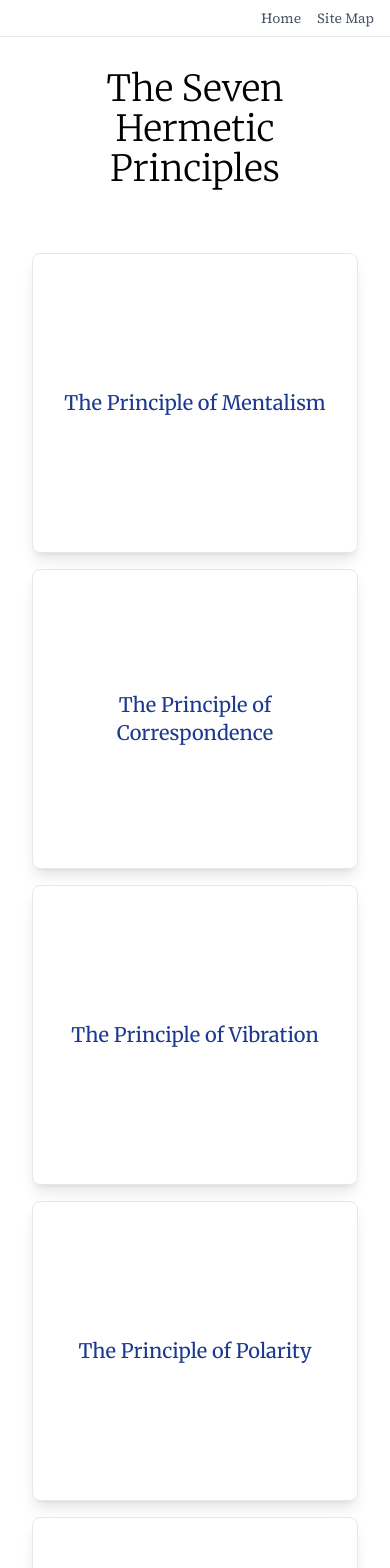
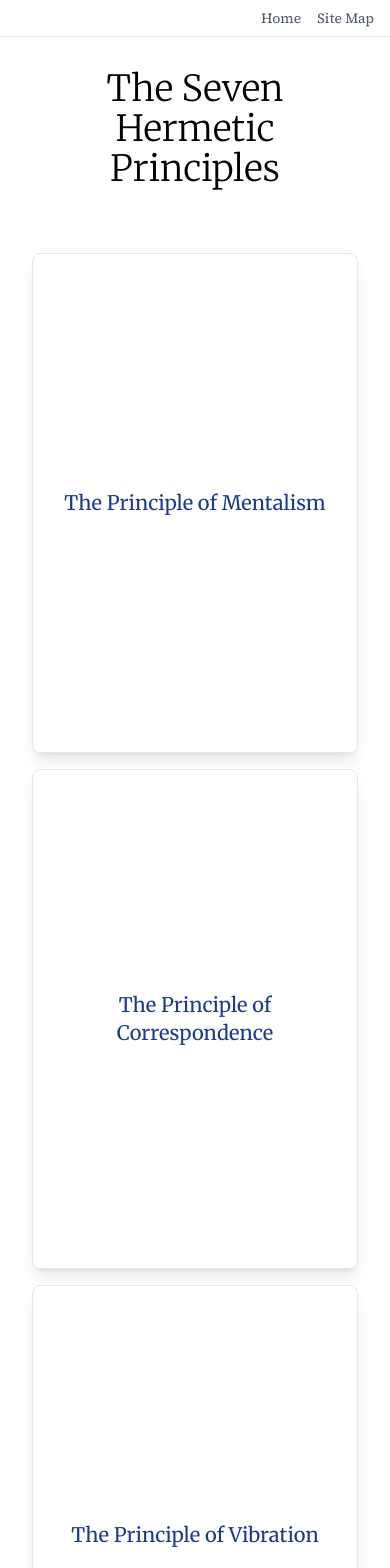
Before and after one commit to hblake316/hermetic-principles, a Next.js app: page /principles in a window 390 px wide. Shown: the top 1568 px of the page. Built offline with nearby package versions, Linux system fonts and the light colour scheme.

Commit message:
Fix principles page

```diff
--- a/src/app/principles/page.tsx
+++ b/src/app/principles/page.tsx
@@ -9,35 +9,35 @@ const principles = [
     id: 1,
     name: 'The Principle of Mentalism',
     description:
-      "The ALL is Mind; the Universe is Mental. This principle embodies the truth that 'ALL is Mind.' It explains that the Universe is a mental creation of the ALL, and that all phenomena of life, matter, and energy are but varying modes of vibration of the Universal Mind. By understanding this, we know that we can use our mental faculties to draw creations into the physical world.",
-    keywords: ['UNKNOWABLE', 'INFINITE', 'ETERNAL', 'IMMUTABLE'],
+      'The ALL is Mind; the Universe is Mental. All phenomena of life, matter, and energy are but varying modes of vibration of the Universal Mind. By understanding this, we know that we can use our mental faculties to draw creations into the physical world.',
+    keywords: ['INFINITE', 'ETERNAL', 'IMMUTABLE'],
   },
   {
     id: 2,
     name: 'The Principle of Correspondence',
     description:
-      'As above, so below; as below, so above. This principle embodies the truth that there is always a correspondence between the laws and phenomena of the various planes of being and life. By observing the world around us and within us, we are able to understand much that would be unknowable to us and we can reason intelligently from the Known to the Unknown.',
-    keywords: ['PHYSICAL', 'MENTAL', 'SPIRITUAL'],
+      'As above, so below; as below, so above. There is always a correspondence between the laws and phenomena of the various planes. By observing the world around us and within us, we are able to understand much that would be unknowable to us and we can reason intelligently from the Known to the Unknown.',
+    keywords: [],
   },
   {
     id: 3,
     name: 'The Principle of Vibration',
     description:
-      'Nothing rests; everything moves; everything vibrates. This principle embodies the truth that motion is manifest in everything in the Universe—that nothing is at rest, and that all things move, vibrate, and circle. To change your mood or mental state - change your vibration.',
+      'Nothing rests; everything moves; everything vibrates. Motion is manifest in everything in the Universe—that nothing is at rest, and that all things move, vibrate, and circle. To change your mood or mental state - change your vibration.',
     keywords: ['WILL + ATTENTION = VIBRATION'],
   },
   {
     id: 4,
     name: 'The Principle of Polarity',
     description:
-      "Everything is dual; everything has poles; everything has its pair of opposites. This principle embodies the truth that all manifested things have 'two sides,' 'two aspects,' 'two poles,' with varying degrees between the two extremes. To destroy an undesirable mental state, concentrate upon the opposite pole to that which you wish to suppress.",
-    keywords: ['HALF-TRUTHS'],
+      "Everything is dual; everything has poles; everything has its pair of opposites. All manifested things have 'two sides,' 'two aspects,' 'two poles,' with varying degrees between the two extremes. To destroy an undesirable mental state, concentrate upon the opposite pole to that which you wish to suppress.",
+    keywords: [],
   },
   {
     id: 5,
     name: 'The Principle of Rhythm',
     description:
-      'Everything flows, out and in; everything has its tides; all things rise and fall; the pendulum-swing manifests in everything; the measure of the swing to the right, is the measure of the swing to the left; rhythm compensates. This principle embodies the truth that in everything there is manifested a measured motion, a to-and-fro movement, a flow inward and outward, a swing backward and forward.',
+      'Everything flows, out and in; everything has its tides; all things rise and fall. The pendulum-swing manifests in everything; the measure of the swing to the right, is the measure of the swing to the left; rhythm compensates.',
     keywords: ['LAW OF NEUTRALIZATION'],
   },
   {
@@ -51,7 +51,7 @@ const principles = [
     id: 7,
     name: 'The Principle of Gender',
     description:
-      'Gender is in everything; everything has its Masculine and Feminine Principles; Gender manifests on all planes. This principle embodies the truth that there is gender manifested in everything—the Masculine and Feminine principles are ever at work.',
+      'Gender is in everything; everything has its Masculine and Feminine Principles; Gender manifests on all planes. There is gender manifested in everything — the Masculine and Feminine principles are ever at work.',
     keywords: ['NEGATIVE + POSITIVE'],
   },
 ];
@@ -76,7 +76,7 @@ export default function Principles() {
           {principles.map(principle => (
             <div
               key={principle.id}
-              className="relative cursor-pointer perspective-1000 h-auto min-h-[300px]"
+              className="relative cursor-pointer perspective-1000 h-[500px] md:h-auto md:min-h-[300px]"
               onClick={() => toggleCard(principle.id)}
             >
               <div
@@ -92,8 +92,8 @@ export default function Principles() {
                 </div>
 
                 {/* Back of card */}
-                <div className="absolute w-full h-full bg-white border border-gray-200 rounded-lg shadow-lg p-10 rotate-y-180 backface-hidden">
-                  <div className="flex flex-col h-full justify-between">
+                <div className="absolute w-full h-full bg-white border border-gray-200 rounded-lg shadow-lg p-6 rotate-y-180 backface-hidden overflow-y-auto">
+                  <div className="flex flex-col h-full">
                     <div className="space-y-4">
                       <p className="text-base font-[family-name:var(--font-source-serif)] text-blue-900 text-center font-medium">
                         &ldquo;{principle.description.split('.')[0]}.&rdquo;
@@ -102,7 +102,7 @@ export default function Principles() {
                         {principle.description.split('.').slice(1).join('.').trim()}
                       </p>
                     </div>
-                    <div className="pt-4 border-t border-gray-200">
+                    <div className="mt-auto pt-4 border-t border-gray-200">
                       <div className="flex flex-wrap gap-2">
                         {principle.keywords.map((keyword, index) => (
                           <span
```
